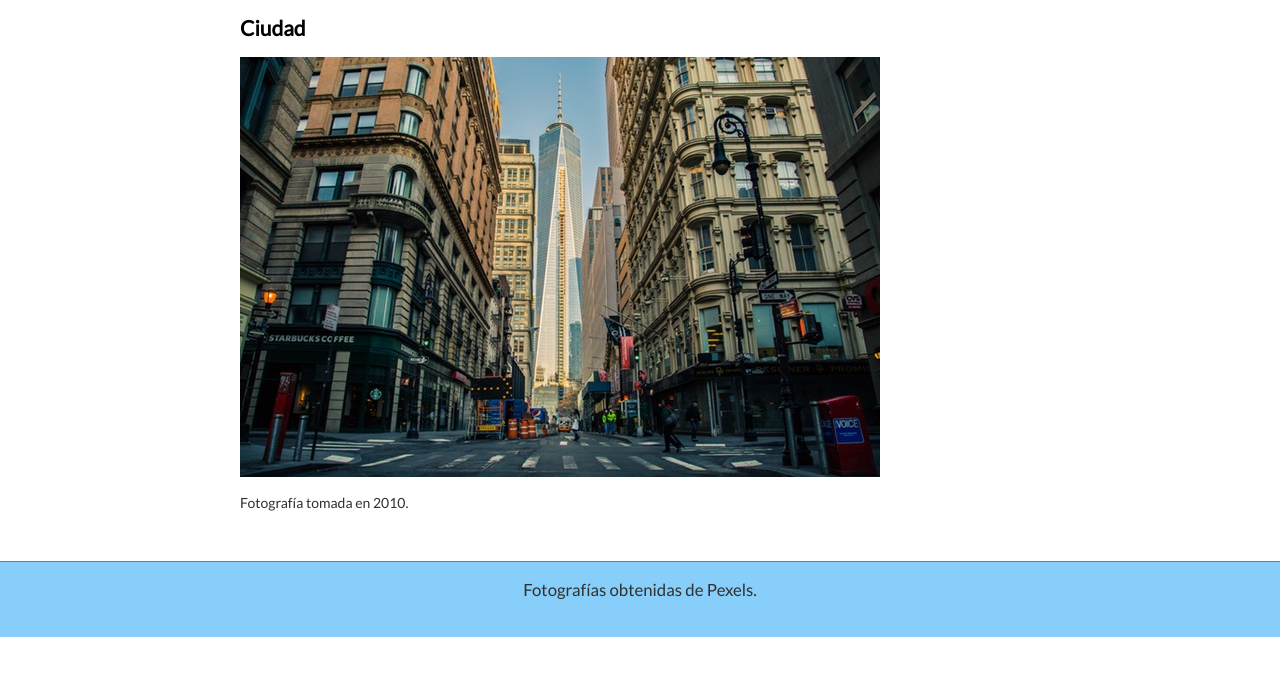
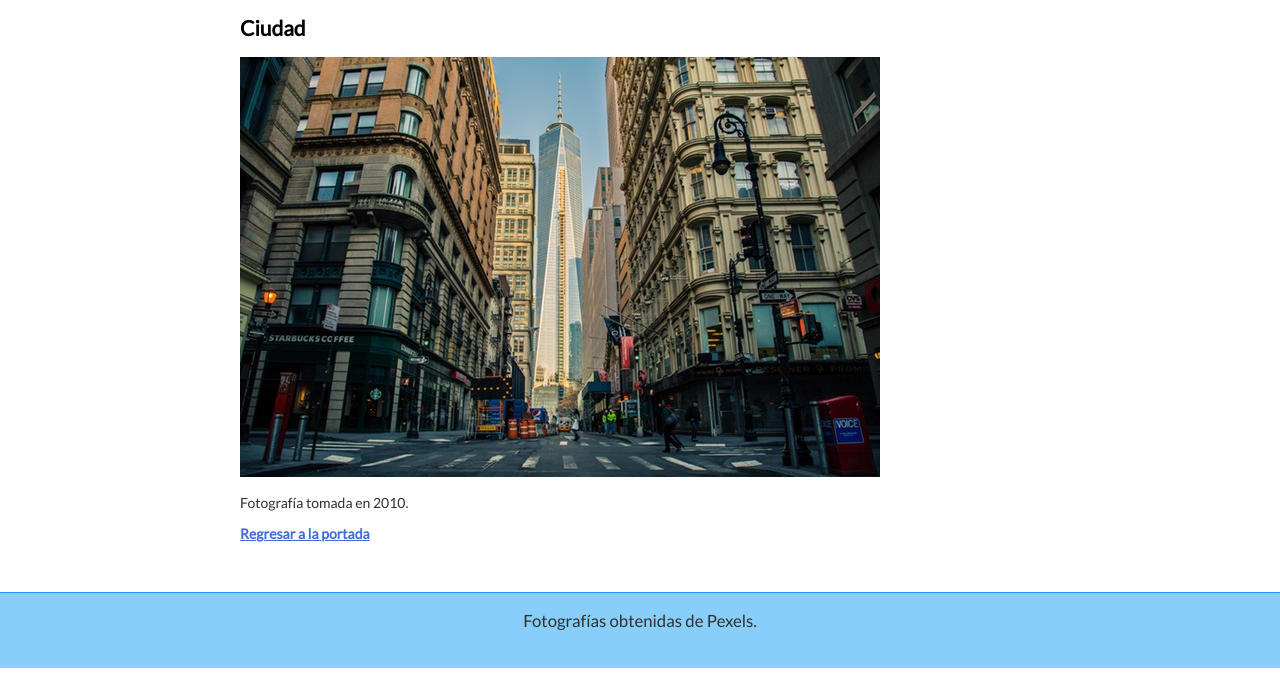
Before and after one commit to jgonza22/pagina-web, a plain HTML site: page imagenes/ciudad.html in a window 1280 px wide. Shown: the part 100-800 px from the top of the page. Drawn offline with Linux system fonts and the light colour scheme.

Commit message:
Pone links para volver a portada

```diff
--- a/imagenes/ciudad.html
+++ b/imagenes/ciudad.html
@@ -16,6 +16,8 @@
         <img src="miniaturas/ciudad.thumb.jpg">
         <p>Fotografía tomada en 2010.</p>
 
+        <p><a href="../index.html">Regresar a la portada</a></p>
+
         <footer>
         <p>Fotografías obtenidas de Pexels.</p>
         </footer>
```
Also changed, not shown: imagenes/gatico.html (+2 -0 lines), imagenes/vino.html (+2 -0 lines).
